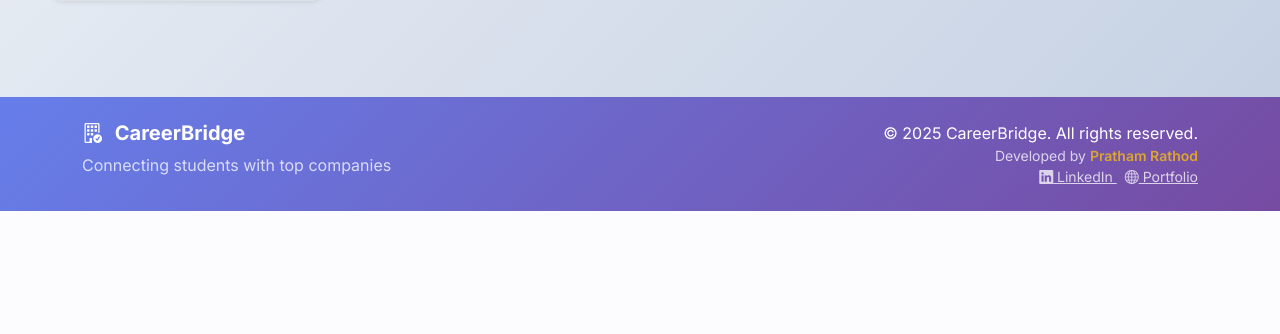
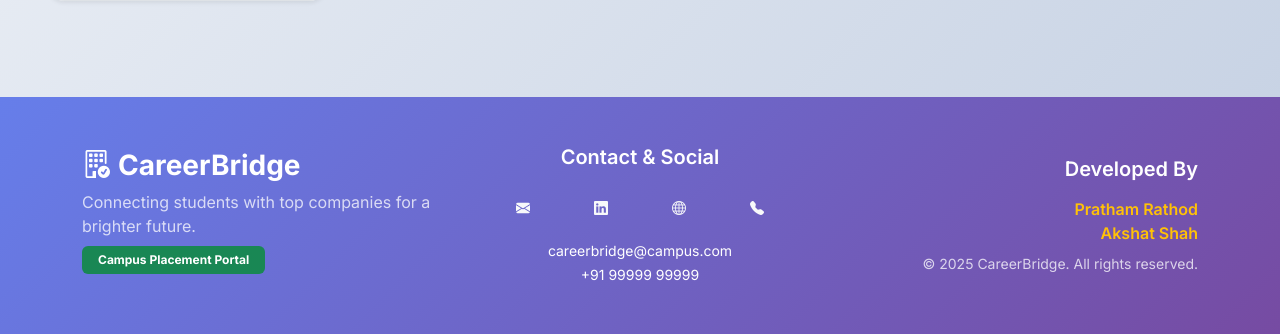
Before and after one commit to Pratham1803/CareerBridge, a Django app: page /tnp/ in a window 1280 px wide. Shown: the part 723-1057 px from the top of the page. Before the commit the page ends 934 px from the top, so only its background shows below. Run offline with Django 5.2, Linux system fonts and the light colour scheme; a user stored in the database is signed in.

Commit message:
feat: Update admin dashboard layout, enhance footer, and refactor selection logic

```diff
--- a/templates/base.html
+++ b/templates/base.html
@@ -318,27 +318,36 @@
   </main>
 
   <!-- Footer -->
-  <footer class="text-white text-center py-4 mt-5">
+  <footer class="footer-section mt-5 py-5 text-white" style="background: var(--primary-gradient);">
     <div class="container">
-      <div class="row">
-        <div class="col-md-6 text-md-start text-center mb-3 mb-md-0">
-          <h5 class="fw-bold">
-            <i class="bi bi-building-check me-2"></i>
-            CareerBridge
-          </h5>
-          <p class="mb-0 opacity-75">Connecting students with top companies</p>
+      <div class="row align-items-center">
+        <div class="col-lg-4 mb-4 mb-lg-0 text-center text-lg-start">
+          <h3 class="fw-bold mb-2">
+            <i class="bi bi-building-check me-2"></i>CareerBridge
+          </h3>
+          <p class="mb-2 opacity-75">Connecting students with top companies for a brighter future.</p>
+          <span class="badge bg-success px-3 py-2 mb-2">Campus Placement Portal</span>
         </div>
-        <div class="col-md-6 text-md-end text-center">
-          <p class="mb-0">© 2025 CareerBridge. All rights reserved.</p>
-          <p class="mb-0 small opacity-75">
-            Developed by <span class="text-warning fw-semibold">Pratham Rathod</span><br>
-            <a href="https://www.linkedin.com/in/pratham-rathod-319b61370/" class="text-white me-2" target="_blank" rel="noopener">
-              <i class="bi bi-linkedin"></i> LinkedIn
-            </a>
-            <a href="https://mean-portfolio-site.vercel.app/" class="text-white" target="_blank" rel="noopener">
-              <i class="bi bi-globe"></i> Portfolio
-            </a>
-          </p>
+        <div class="col-lg-4 mb-4 mb-lg-0 text-center">
+          <h5 class="fw-semibold mb-3">Contact & Social</h5>
+          <div class="d-flex justify-content-center gap-3 mb-2">
+            <a href="mailto:careerbridge@campus.com" class="btn btn-outline-light btn-sm rounded-circle" title="Email"><i class="bi bi-envelope-fill"></i></a>
+            <a href="https://www.linkedin.com/in/pratham-rathod-319b61370/" class="btn btn-outline-light btn-sm rounded-circle" target="_blank" rel="noopener" title="LinkedIn"><i class="bi bi-linkedin"></i></a>
+            <a href="https://mean-portfolio-site.vercel.app/" class="btn btn-outline-light btn-sm rounded-circle" target="_blank" rel="noopener" title="Portfolio"><i class="bi bi-globe"></i></a>
+            <a href="tel:+919999999999" class="btn btn-outline-light btn-sm rounded-circle" title="Phone"><i class="bi bi-telephone-fill"></i></a>
+          </div>
+          <div class="mt-2">
+            <span class="small">careerbridge@campus.com</span><br>
+            <span class="small">+91 99999 99999</span>
+          </div>
+        </div>
+        <div class="col-lg-4 text-center text-lg-end">
+          <h5 class="fw-semibold mb-3">Developed By</h5>
+          <div class="d-flex flex-column align-items-center align-items-lg-end">
+            <span class="text-warning fw-semibold">Pratham Rathod</span>
+            <span class="text-warning fw-semibold">Akshat Shah</span>
+          </div>
+          <p class="mb-0 mt-2 small opacity-75">&copy; 2025 CareerBridge. All rights reserved.</p>
         </div>
       </div>
     </div>
--- a/templates/tnpadmin/admin_dashboard.html
+++ b/templates/tnpadmin/admin_dashboard.html
@@ -2,8 +2,13 @@
 {% block title %}Admin Dashboard | CareerBridge{% endblock %}
 {% block content %}
 <div class="row g-4">
-    <!-- Sidebar with Navigation -->
-    <div class="col-lg-3">
+    <!-- Responsive Sidebar with Navigation -->
+    <nav class="col-lg-3 mb-3 mb-lg-0">
+      <!-- Mobile Toggle Button -->
+      <button class="btn btn-primary w-100 d-lg-none mb-3" type="button" data-bs-toggle="collapse" data-bs-target="#adminSidebar" aria-expanded="false" aria-controls="adminSidebar">
+        <i class="bi bi-list"></i> Admin Menu
+      </button>
+      <div class="collapse d-lg-block" id="adminSidebar">
         <div class="sticky-top" style="top: 80px;">
           <div class="list-group shadow-sm rounded-4 mb-4">
             <a href="{% url 'admin_profile' %}" class="list-group-item list-group-item-action py-3 d-flex align-items-center gap-3">
@@ -36,6 +41,7 @@
           </div>
         </div>
       </div>
+    </nav>
     <!-- Main Content Area -->
     <div class="col-lg-9">
         <div class="card border-0 shadow-lg rounded-4 mb-4">
--- a/tnpadmin/urls.py
+++ b/tnpadmin/urls.py
@@ -25,5 +25,5 @@
     path('report/', views.admin_report, name='admin_report'),
     path('export-report-pdf/', views.admin_export_report_pdf, name='admin_export_report_pdf'),
     path('profile/', views.admin_profile, name='admin_profile'),
-    path('toggle-selected/<int:app_id>/', views.admin_toggle_selected, name='admin_toggle_selected'),
+    path('toggle-selected/<int:app_id>/', views.select_student_for_company, name='admin_toggle_selected'),
 ]
--- a/tnpadmin/views.py
+++ b/tnpadmin/views.py
@@ -409,10 +409,17 @@
 def admin_profile(request):
     return render(request, 'accounts/admin_profile.html')
 
-# @require_POST
-# def admin_toggle_selected(request, app_id):
-#     app = get_object_or_404(Selection, id=app_id)
-#     app.selected = not app.selected
-#     app.save()
-#     messages.success(request, f"Selection status for {app.student.username} at {app.company.name} updated.")
-#     return redirect('admin_placement_tracking')
+def select_student_for_company(request, app_id):
+    from placement.models import Selection, JobApplication, Company
+
+    app = get_object_or_404(JobApplication, id=app_id)
+    student_id = app.student.id
+    company_id = app.company.id
+    student = User.objects.get(id=student_id)
+    company = Company.objects.get(id=company_id)
+    # Mark as selected
+    Selection.objects.create(student=student, company=company)
+    # Discard other applications
+    JobApplication.objects.filter(student=student).exclude(company=company).delete()
+    messages.success(request, f"{student.username} selected for {company.name}. Other applications discarded.")
+    return redirect('admin_selected_students')
```
Also changed, not shown: requirements.txt (+28 -0 lines), db.sqlite3 (added), 1 other file. Lines whose indentation alone changed are shown as unchanged.
